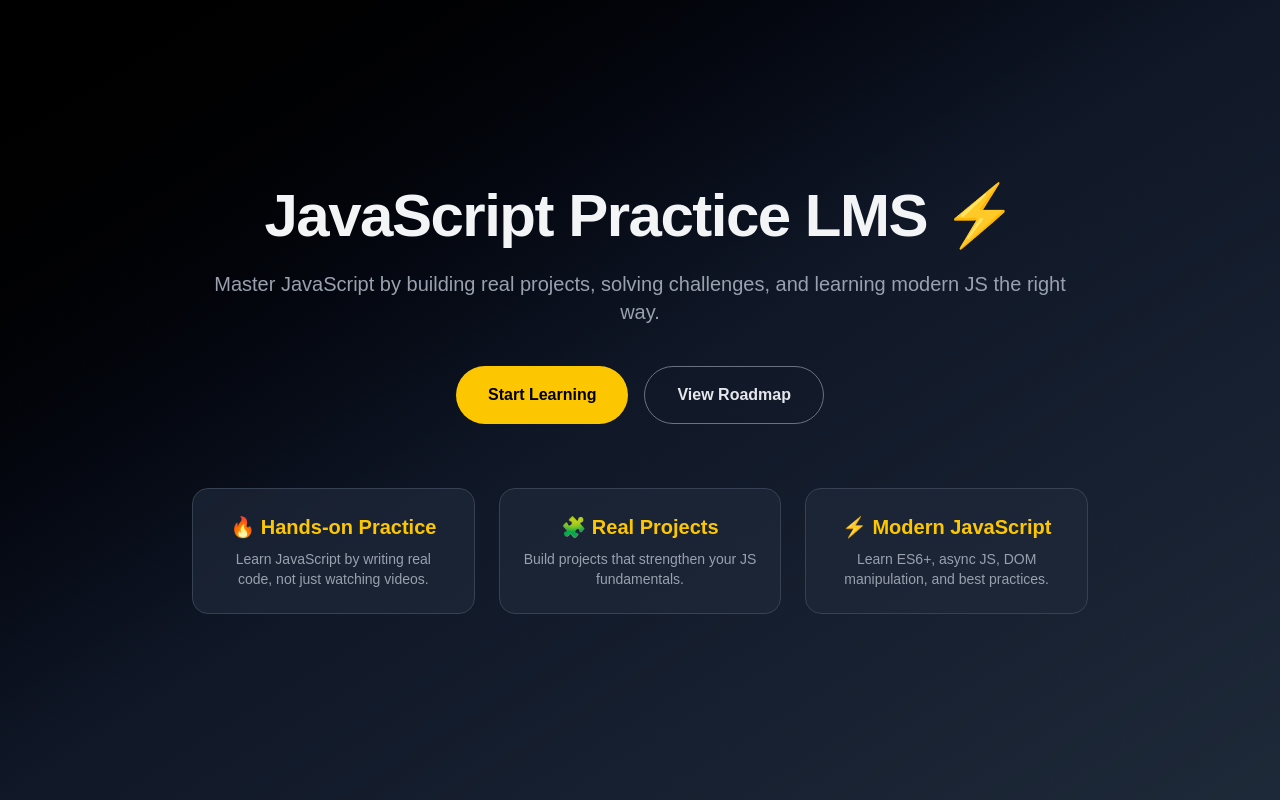
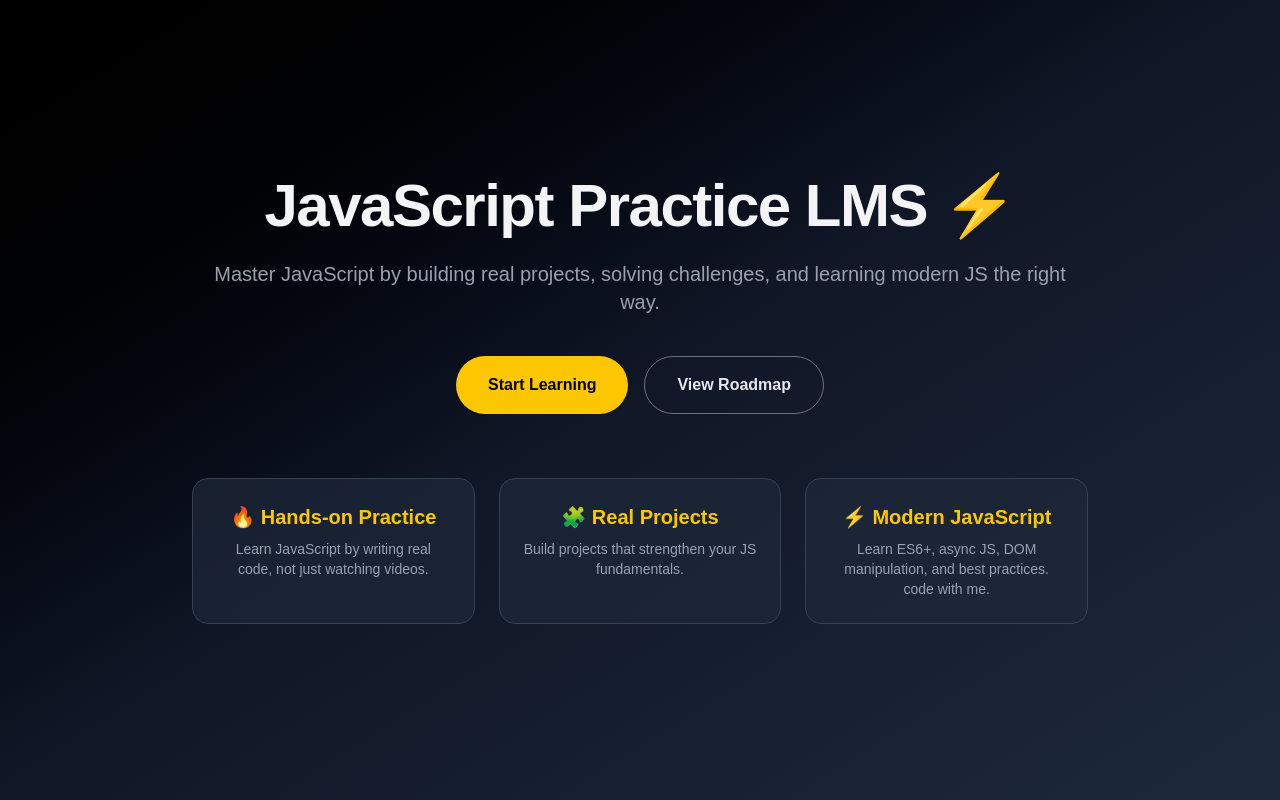
Before and after one commit to cykoravish/web-development-practice, a Next.js app: page / in a window 1280 px wide. Built offline with nearby package versions, Linux system fonts and the light colour scheme.

Commit message:
update text in buttons and feature cards

```diff
--- a/src/app/page.tsx
+++ b/src/app/page.tsx
@@ -46,7 +46,7 @@ export default function Home() {
               ⚡ Modern JavaScript
             </h3>
             <p className="text-sm text-gray-400">
-              Learn ES6+, async JS, DOM manipulation, and best practices.
+              Learn ES6+, async JS, DOM manipulation, and best practices. code with me.
             </p>
           </div>
         </div>
```
